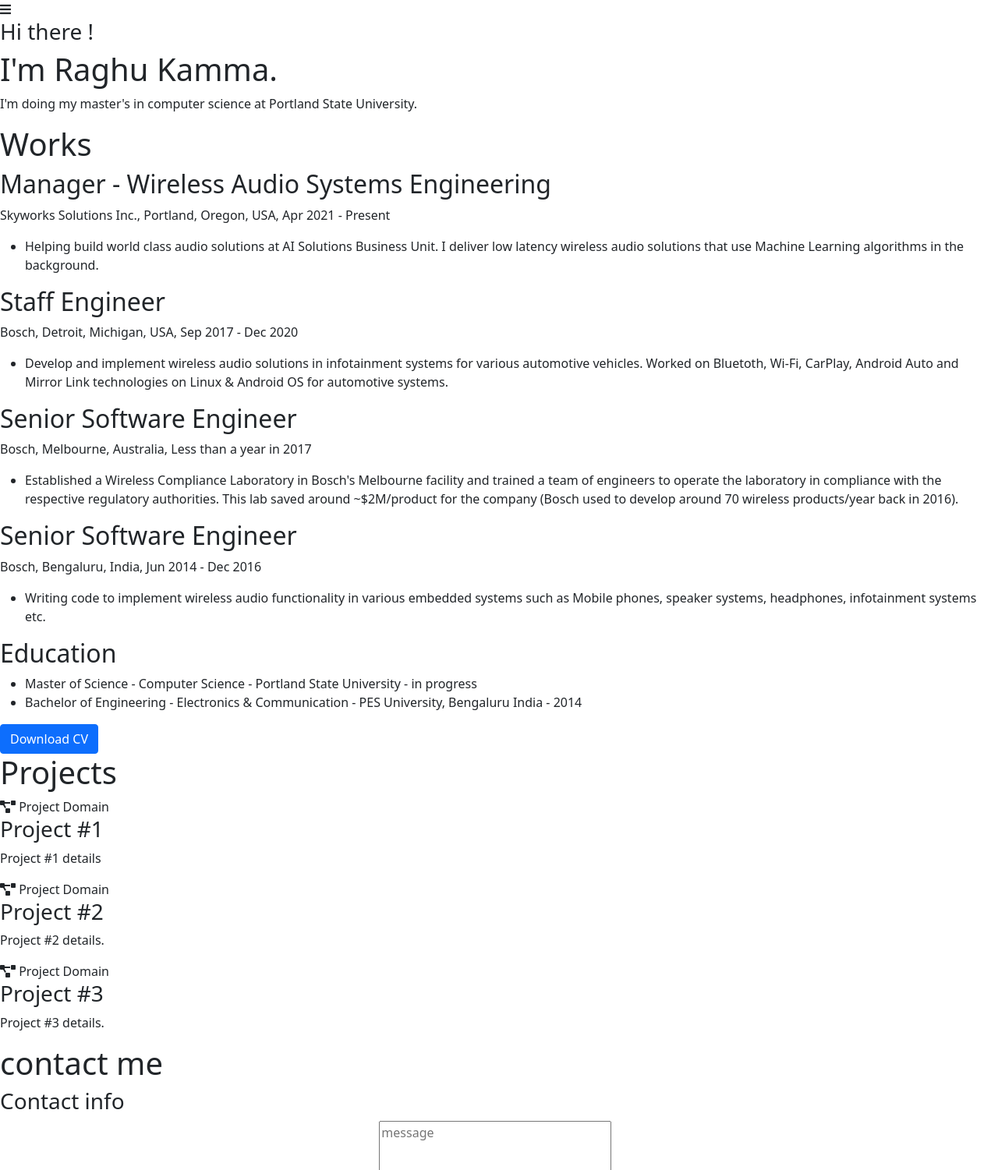
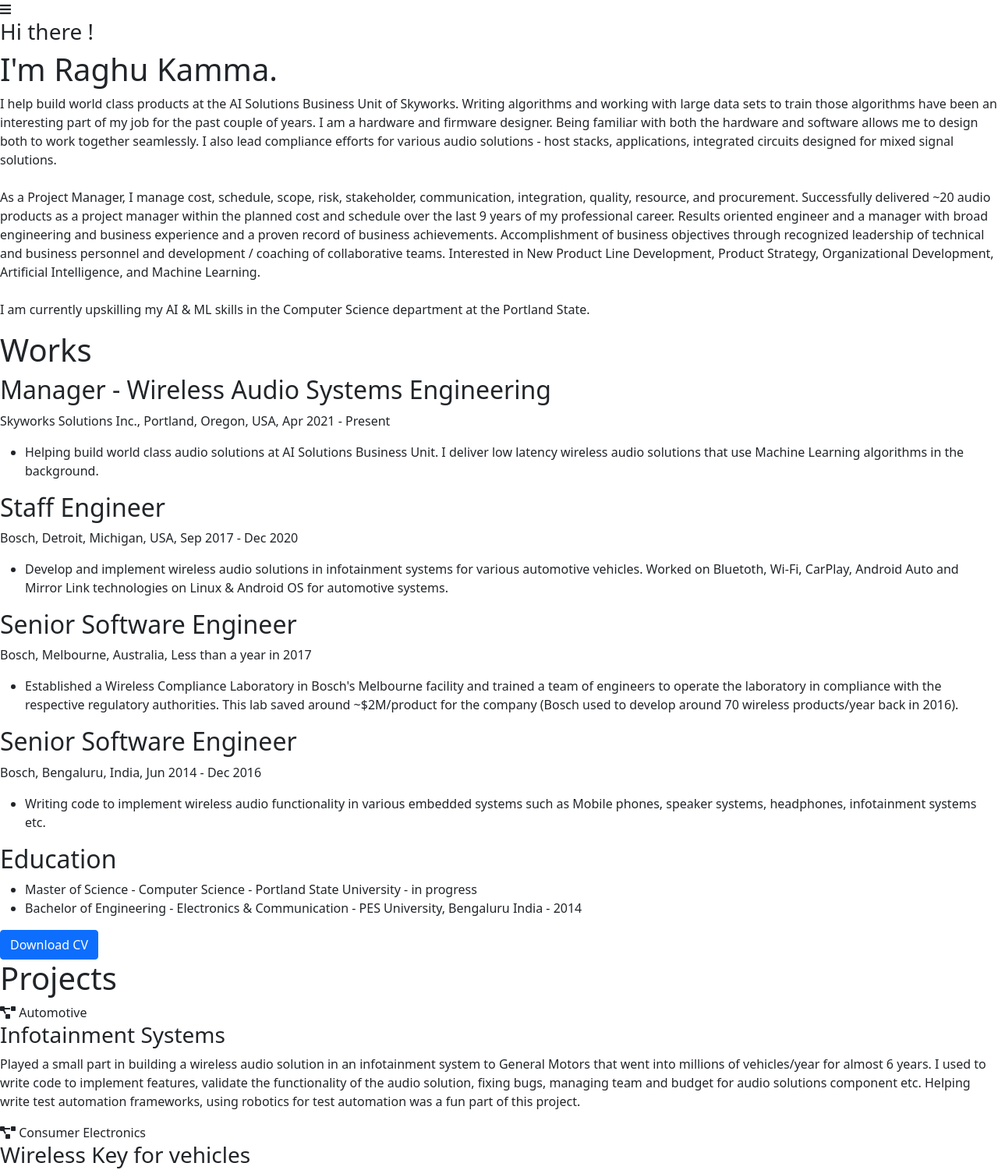
Before and after one commit to raghukamma/raghukamma.github.io, a plain HTML site: page index.html in a window 1280 px wide. Shown: the part 4980-6481 px from the top of the page at 78% size. Drawn offline with nearby package versions, Linux system fonts and the light colour scheme.

Commit message:
added 3 projects to the portfolio website

```diff
--- a/index.html
+++ b/index.html
@@ -47,7 +47,27 @@
 
       <h1>I'm <span>Raghu Kamma.</span></h1>
       <p>
-        I'm doing my master's in computer science at Portland State University.
+        I help build world class products at the AI Solutions Business Unit of
+        Skyworks. Writing algorithms and working with large data sets to train
+        those algorithms have been an interesting part of my job for the past
+        couple of years. I am a hardware and firmware designer. Being familiar
+        with both the hardware and software allows me to design both to work
+        together seamlessly. I also lead compliance efforts for various audio
+        solutions - host stacks, applications, integrated circuits designed for
+        mixed signal solutions. <br /><br />
+        As a Project Manager, I manage cost, schedule, scope, risk, stakeholder,
+        communication, integration, quality, resource, and procurement.
+        Successfully delivered ~20 audio products as a project manager within
+        the planned cost and schedule over the last 9 years of my professional
+        career. Results oriented engineer and a manager with broad engineering
+        and business experience and a proven record of business achievements.
+        Accomplishment of business objectives through recognized leadership of
+        technical and business personnel and development / coaching of
+        collaborative teams. Interested in New Product Line Development, Product
+        Strategy, Organizational Development, Artificial Intelligence, and
+        Machine Learning. <br /><br />
+        I am currently upskilling my AI & ML skills in the Computer Science
+        department at the Portland State.
       </p>
     </section>
 
@@ -126,22 +146,45 @@
       <div class="box-container">
         <div class="box">
           <i class="fas fa-project-diagram"></i>
-          <span>Project Domain</span>
-          <h3>Project #1</h3>
-          <p>Project #1 details</p>
+          <span>Automotive</span>
+          <h3>Infotainment Systems</h3>
+          <p>
+            Played a small part in building a wireless audio solution in an
+            infotainment system to General Motors that went into millions of
+            vehicles/year for almost 6 years. I used to write code to implement
+            features, validate the functionality of the audio solution, fixing
+            bugs, managing team and budget for audio solutions component etc.
+            Helping write test automation frameworks, using robotics for test
+            automation was a fun part of this project.
+          </p>
         </div>
 
         <div class="box">
           <i class="fas fa-project-diagram"></i>
-          <span>Project Domain</span>
-          <h3>Project #2</h3>
-          <p>Project #2 details.</p>
+          <span>Consumer Electronics</span>
+          <h3>Wireless Key for vehicles</h3>
+          <p>
+            Played a key role in a small team that implemented a wireless key
+            solution for automotive vehicles based on Bluetooth Low Energy
+            technology. This product uses Bluetooth Low Energy on Smartphones +
+            Vehicles and unlocks the vehicle doors when the user is near the
+            vehicle. That solution went into millions of vehicles released by a
+            few OEMs. For obvious reasons, I can't name the OEMs.
+          </p>
         </div>
+
         <div class="box">
           <i class="fas fa-project-diagram"></i>
-          <span>Project Domain</span>
-          <h3>Project #3</h3>
-          <p>Project #3 details.</p>
+          <span>Consmer Electronics</span>
+          <h3>True Wireless Stereo Earpods & Headsets</h3>
+          <p>
+            Helping build a True Wireless Stereo (TWS) audio solution that goes
+            into earpods, headsets, gaming consoles etc. maufactured by many
+            OEMs. This solution creates two seperate audio links between the
+            smartphones and headsets (unlike many in the market today that are
+            not true TWS solutions). I am solving challenging engineering
+            problems everyday and are delivering low latency in these headsets.
+          </p>
         </div>
       </div>
     </section>
```
